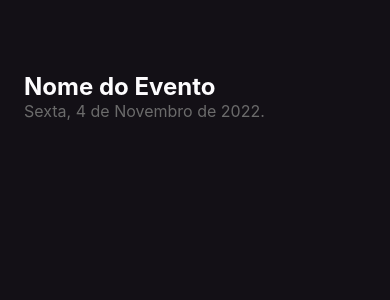
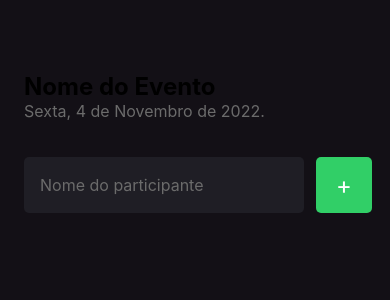
Before and after one commit to tiagoc0sta/iamhere, a React Native app: screen / in a window 390 px wide. Shown: the top 300 px of the page. Built offline with nearby package versions, Linux system fonts and the light colour scheme.

Commit message:
add Home

```diff
--- a/App.tsx
+++ b/App.tsx
@@ -1,33 +1,5 @@
-import { Text, View } from 'react-native';
+import { Home } from './src/screens/Home';
 
 export default function App() {
-  return (
-    <View
-      style={{
-        flex: 1,
-        backgroundColor: '#131016',
-        padding: 24,
-      }}
-    >
-      <Text
-        style={{
-          color: '#FDFCFE',
-          fontSize: 24,
-          fontWeight: 'bold',
-          marginTop: 48,
-        }}
-      >
-        Nome do Evento{' '}
-      </Text>
-
-      <Text
-        style={{
-          color: '#6B6B6B',
-          fontSize: 16,
-        }}
-      >
-        Sexta, 4 de Novembro de 2022.
-      </Text>
-    </View>
-  );
+  return <Home />;
 }
--- /dev/null
+++ b/src/screens/Home/index.tsx
@@ -0,0 +1,28 @@
+import { Text, View, TextInput, TouchableOpacity } from 'react-native';
+import { styles } from './styles';
+
+export function Home() {
+  function handleParticipantAdd() {
+    console.log('voce clicou no botao de adicionar');
+  }
+
+  return (
+    <View style={styles.container}>
+      <Text style={styles.eventName}>Nome do Evento </Text>
+
+      <Text style={styles.eventDate}>Sexta, 4 de Novembro de 2022.</Text>
+
+      <View style={styles.form}>
+        <TextInput
+          style={styles.input}
+          placeholder='Nome do participante'
+          placeholderTextColor={'#6B6B6B'}
+        />
+
+        <TouchableOpacity style={styles.button} onPress={handleParticipantAdd}>
+          <Text style={styles.buttonText}>+</Text>
+        </TouchableOpacity>
+      </View>
+    </View>
+  );
+}
--- /dev/null
+++ b/src/screens/Home/styles.ts
@@ -0,0 +1,48 @@
+import { StyleSheet } from 'react-native';
+
+//styles rules
+export const styles = StyleSheet.create({
+  container: {
+    flex: 1,
+    backgroundColor: '#131016',
+    padding: 24,
+  },
+  eventName: {
+    color: '#FFF ',
+    fontSize: 24,
+    fontWeight: 'bold',
+    marginTop: 48,
+  },
+  eventDate: {
+    color: '#6B6B6B',
+    fontSize: 16,
+  },
+  input: {
+    flex: 1,
+    height: 56,
+    backgroundColor: '#1F1E25',
+    borderRadius: 5,
+    color: '#FFF',
+    padding: 16,
+    fontSize: 16,
+    marginRight: 12,
+  },
+  buttonText: {
+    color: '#FFF',
+    fontSize: 24,
+  },
+  button: {
+    width: 56,
+    height: 56,
+    borderRadius: 5,
+    backgroundColor: '#31CF67',
+    alignItems: 'center', //alinhar na horizontal
+    justifyContent: 'center',
+  },
+  form: {
+    width: '100%',
+    flexDirection: 'row',
+    marginTop: 36,
+    marginBottom: 42,
+  },
+});
```
